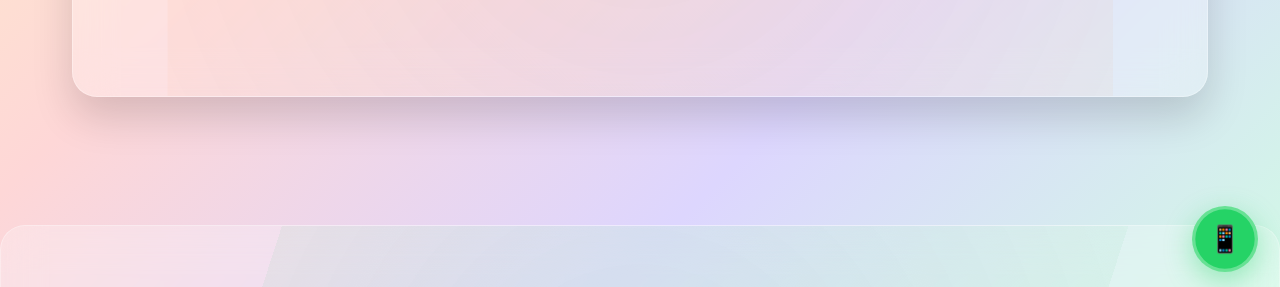
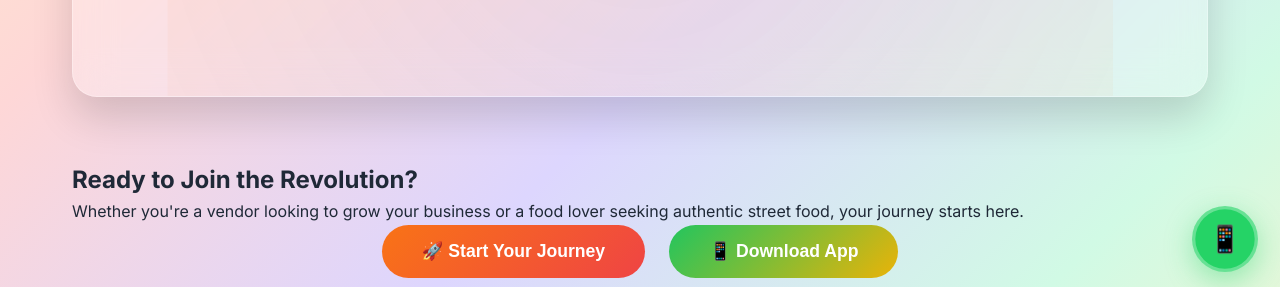
Before and after one commit to manasvipuranik/WebDevHackathon, a plain HTML site: page homepage.html in a window 1280 px wide. Shown: the part 506-793 px from the top of the page. Drawn offline with nearby package versions, Linux system fonts and the light colour scheme.

Commit message:
Update mainstyles.css

```diff
--- a/mainstyles.css
+++ b/mainstyles.css
@@ -422,46 +422,7 @@
 }
 
 
-        /* CTA Section */
-        .cta-section {
-            padding: 4rem 0;
-            text-align: center;
-            background: var(--glass-bg);
-            backdrop-filter: blur(20px);
-            border-radius: 25px;
-            margin: 4rem 0;
-            border: 1px solid var(--glass-border);
-            position: relative;
-            overflow: hidden;
-        }
 
-        .cta-section::before {
-            content: '';
-            position: absolute;
-            top: -50%;
-            right: -50%;
-            width: 200%;
-            height: 200%;
-            background: radial-gradient(circle, rgba(34, 197, 94, 0.1) 0%, transparent 70%);
-            animation: rotate 25s linear infinite reverse;
-            z-index: -1;
-        }
-
-        .cta-title {
-            font-family: 'Playfair Display', serif;
-            font-size: 2.5rem;
-            margin-bottom: 1rem;
-            color: var(--text-primary);
-        }
-
-        .cta-subtitle {
-            font-size: 1.2rem;
-            color: var(--text-secondary);
-            margin-bottom: 2rem;
-            max-width: 600px;
-            margin-left: auto;
-            margin-right: auto;
-        }
 
         /* Footer */
         .footer {
```
